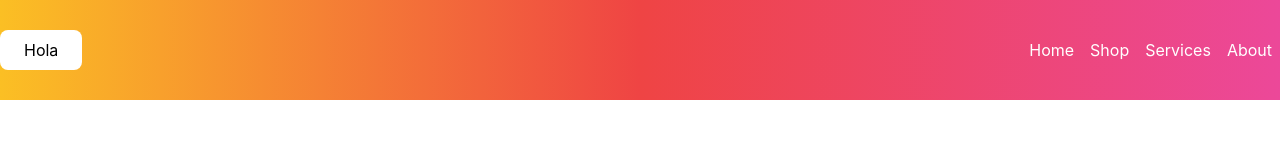
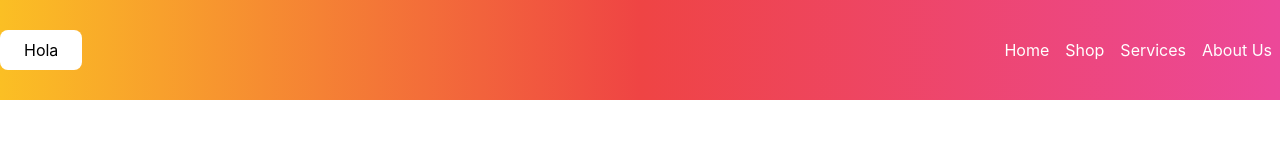
Before and after one commit to Kmonterohenriquez/testing, a React (Create React App) app: page / in a window 1280 px wide. Shown: the top 160 px of the page. Built offline with nearby package versions, Linux system fonts and the light colour scheme.

Commit message:
Navbar added

```diff
--- a/src/Components/Navbar.js
+++ b/src/Components/Navbar.js
@@ -2,7 +2,7 @@ import React from "react";
 import "../index.css";
 
 const Navbar = () => {
-  const menuItem = ["Home", "Shop", "Services", "About"].map((item) => (
+  const menuItem = ["Home", "Shop", "Services", "About Us"].map((item) => (
     <li className="p-2 cursor-pointer hover:bg-gray-500 hover:bg-opacity-75 rounded-lg">{item}</li>
   ));
   return (
```
